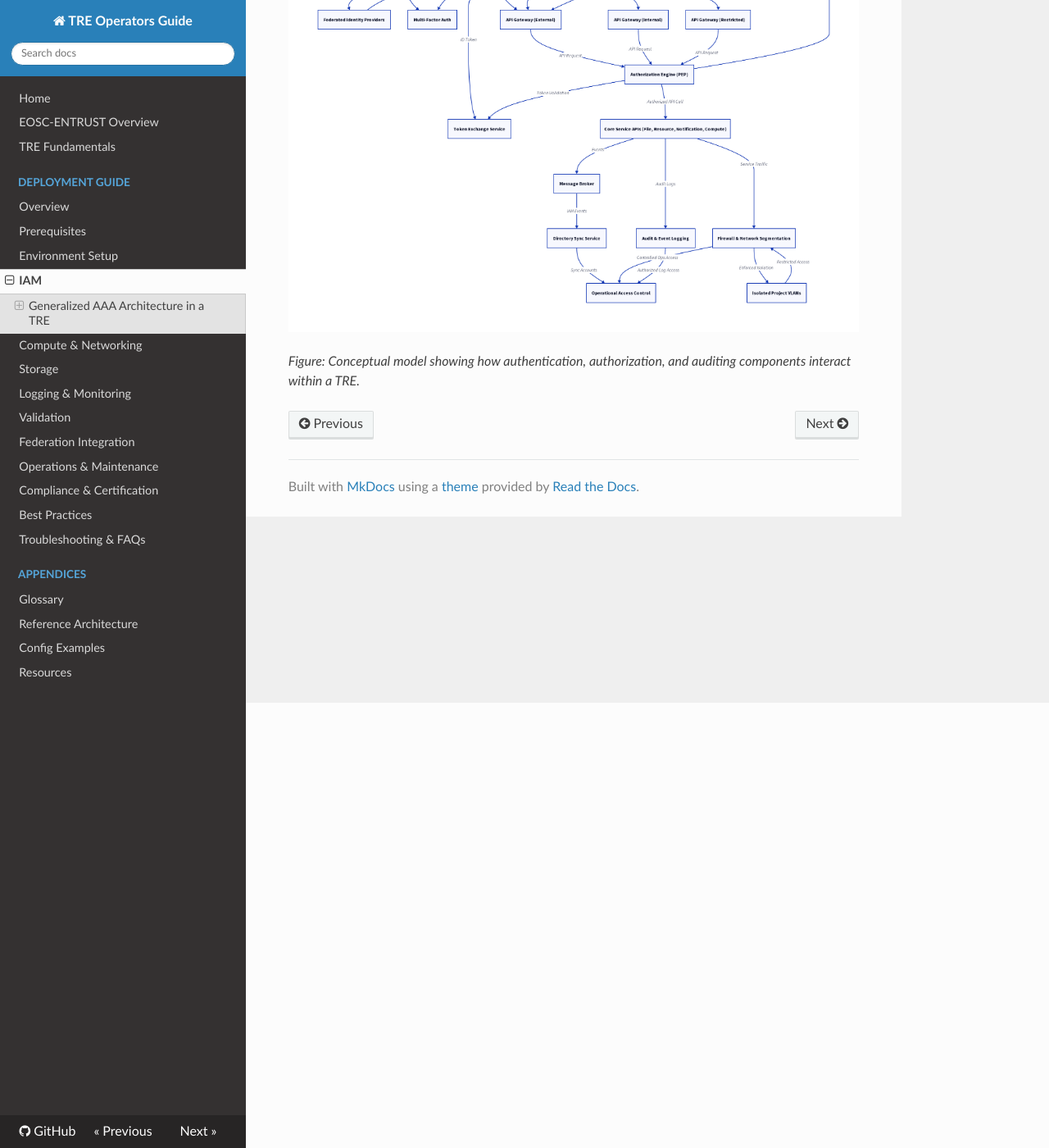
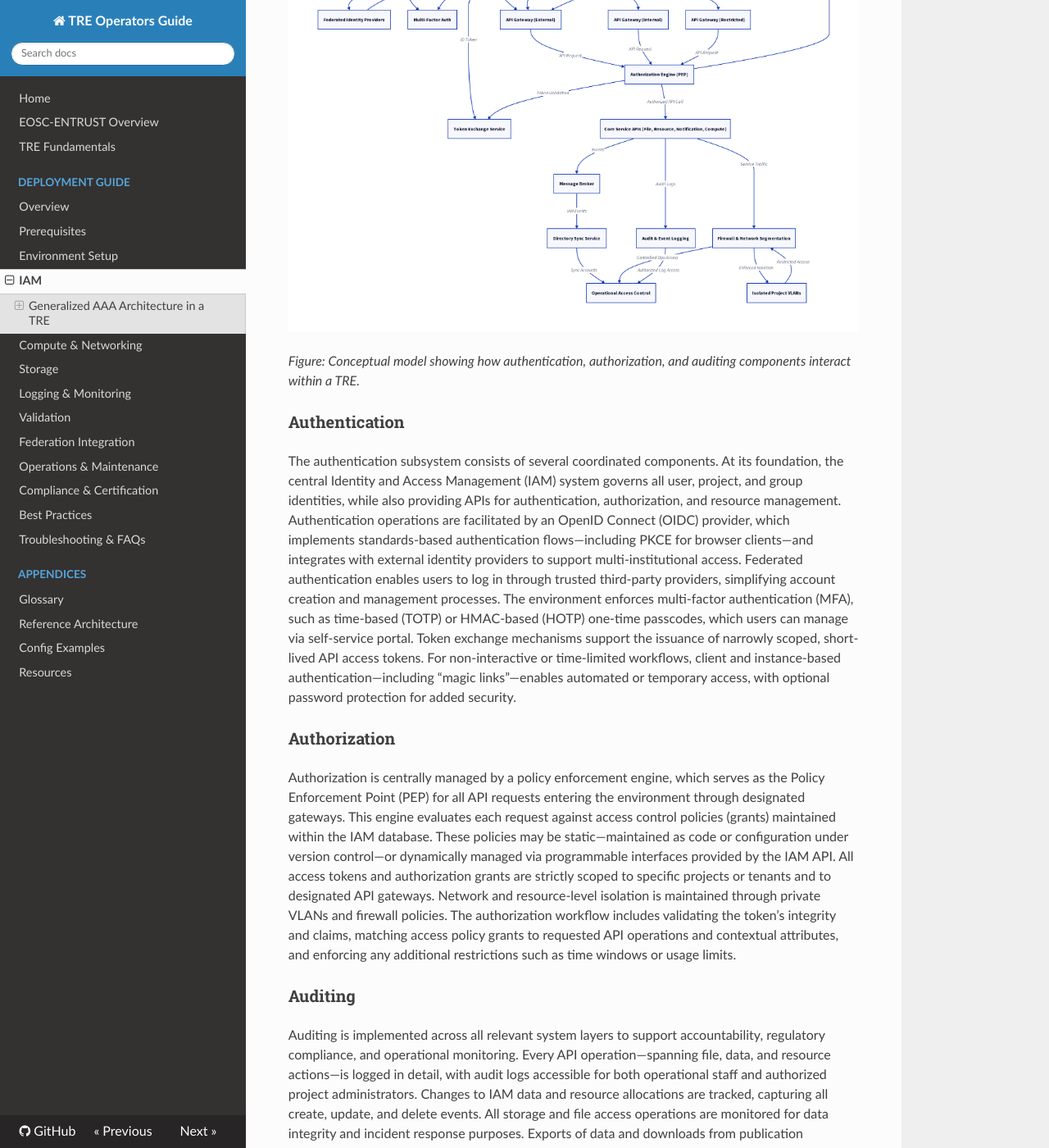
Before and after one commit to unioslo/tre-operators-docs, an MkDocs documentation site: the page built from docs/deployment/iam.md, in a window 1280 px wide and 1400 px high, scrolled down 543 px. Shown: the whole window at 82% size. Built offline with MkDocs 1.6.1, drawn with Linux system fonts in a browser that asks for light colours; nearby versions of some CDN libraries; some of the changed text lies outside the part shown.

Commit message:
Revise IAM documentation to enhance clarity and detail in authentication, authorization, and auditing sections.

```diff
--- a/docs/deployment/iam.md
+++ b/docs/deployment/iam.md
@@ -10,3 +10,19 @@ It is derived from the design principles and implementation experience of the **
 ![Generalized AAA Integration Architecture](../images/aaai_architecture.png)
 
 *Figure: Conceptual model showing how authentication, authorization, and auditing components interact within a TRE.*
+
+### Authentication
+
+The authentication subsystem consists of several coordinated components. At its foundation, the central Identity and Access Management (IAM) system governs all user, project, and group identities, while also providing APIs for authentication, authorization, and resource management. Authentication operations are facilitated by an OpenID Connect (OIDC) provider, which implements standards-based authentication flows—including PKCE for browser clients—and integrates with external identity providers to support multi-institutional access. Federated authentication enables users to log in through trusted third-party providers, simplifying account creation and management processes. The environment enforces multi-factor authentication (MFA), such as time-based (TOTP) or HMAC-based (HOTP) one-time passcodes, which users can manage via self-service portal. Token exchange mechanisms support the issuance of narrowly scoped, short-lived API access tokens. For non-interactive or time-limited workflows, client and instance-based authentication—including “magic links”—enables automated or temporary access, with optional password protection for added security.
+
+### Authorization
+
+Authorization is centrally managed by a policy enforcement engine, which serves as the Policy Enforcement Point (PEP) for all API requests entering the environment through designated gateways. This engine evaluates each request against access control policies (grants) maintained within the IAM database. These policies may be static—maintained as code or configuration under version control—or dynamically managed via programmable interfaces provided by the IAM API. All access tokens and authorization grants are strictly scoped to specific projects or tenants and to designated API gateways. Network and resource-level isolation is maintained through private VLANs and firewall policies. The authorization workflow includes validating the token’s integrity and claims, matching access policy grants to requested API operations and contextual attributes, and enforcing any additional restrictions such as time windows or usage limits.
+
+### Auditing
+
+Auditing is implemented across all relevant system layers to support accountability, regulatory compliance, and operational monitoring. Every API operation—spanning file, data, and resource actions—is logged in detail, with audit logs accessible for both operational staff and authorized project administrators. Changes to IAM data and resource allocations are tracked, capturing all create, update, and delete events. All storage and file access operations are monitored for data integrity and incident response purposes. Exports of data and downloads from publication interfaces are recorded to maintain a verifiable trail of data egress. Finally, system event and operations logs are aggregated and made available for ongoing monitoring, security investigations, and incident response.
+
+### Key Architectural Components and Integration Points
+
+The environment employs multiple API gateways (external, internal, and restricted) to route all API traffic, enforce TLS, and delegate authentication and authorization to centralized control points. A message broker enables event-driven service integrations, publishing relevant events to subscribed internal and external consumers. Microservices synchronize user, group, and project information from the IAM system to external directories as needed. Core research, compute, storage, and notification APIs all integrate directly with the central IAM for authentication and authorization. Web-based self-service and administrative portals, as well as data collection services, interact with the AAA infrastructure for secure, auditable operations. Project-level network isolation is enforced via software-defined firewalls and VLAN segmentation, dynamically configured based on IAM and directory data. Staff operational access is tightly regulated by IAM-based role assignment, group membership, multi-factor authentication, and the use of bastion hosts; all privileged actions are auditable.
```
Also changed, not shown: docs/appendices/glossary.md (+0 -1 lines).
